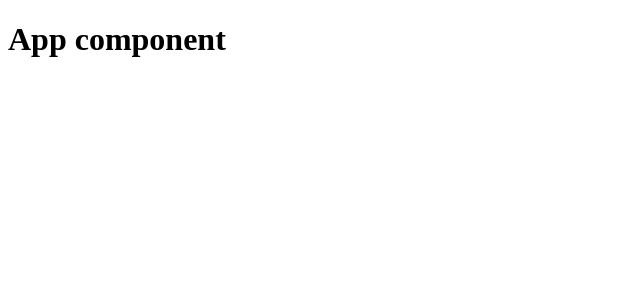
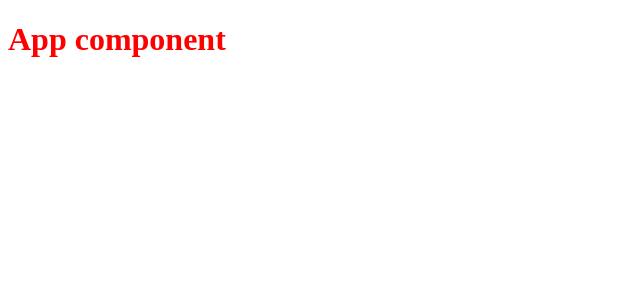
Before and after one commit to Sevochka/book-search, a React app: page / in a window 1280 px wide. Shown: the top 300 px of the page, without its empty margins (0-640 px from the left). Built offline with nearby package versions, Linux system fonts and the light colour scheme.

Commit message:
Add support for images, fonts and styles

```diff
--- a/package.json
+++ b/package.json
@@ -3,7 +3,8 @@
   "version": "1.0.0",
   "main": "index.js",
   "scripts": {
-    "start": "webpack serve --config webpack/webpack.common.js --mode development --env env=dev --open"
+    "start": "webpack serve --config webpack/webpack.common.js --mode development --env env=dev --open",
+    "build": "webpack --config webpack/webpack.common.js --mode production --env env=prod"
   },
   "author": "Vsevolod <sevkaplay@gmail.com>",
   "license": "MIT",
@@ -20,7 +21,9 @@
     "@types/react": "^17.0.14",
     "@types/react-dom": "^17.0.9",
     "babel-loader": "^8.2.2",
+    "css-loader": "^5.2.7",
     "html-webpack-plugin": "^5.3.2",
+    "style-loader": "^3.1.0",
     "typescript": "^4.3.5",
     "webpack": "^5.44.0",
     "webpack-cli": "^4.7.2",
--- a/src/App.tsx
+++ b/src/App.tsx
@@ -1,3 +1,5 @@
+import "./styles.css";
+
 const App = () => {
   return <h1>App component</h1>
 }
--- /dev/null
+++ b/src/declarations.d.ts
@@ -0,0 +1,3 @@
+declare module '*.png';
+declare module '*.jpg';
+declare module '*.svg';
--- /dev/null
+++ b/src/styles.css
@@ -0,0 +1,3 @@
+h1{
+    color: red;
+}
```
Also changed, not shown: 1 other file (tests, documents, lock files or other folders).
